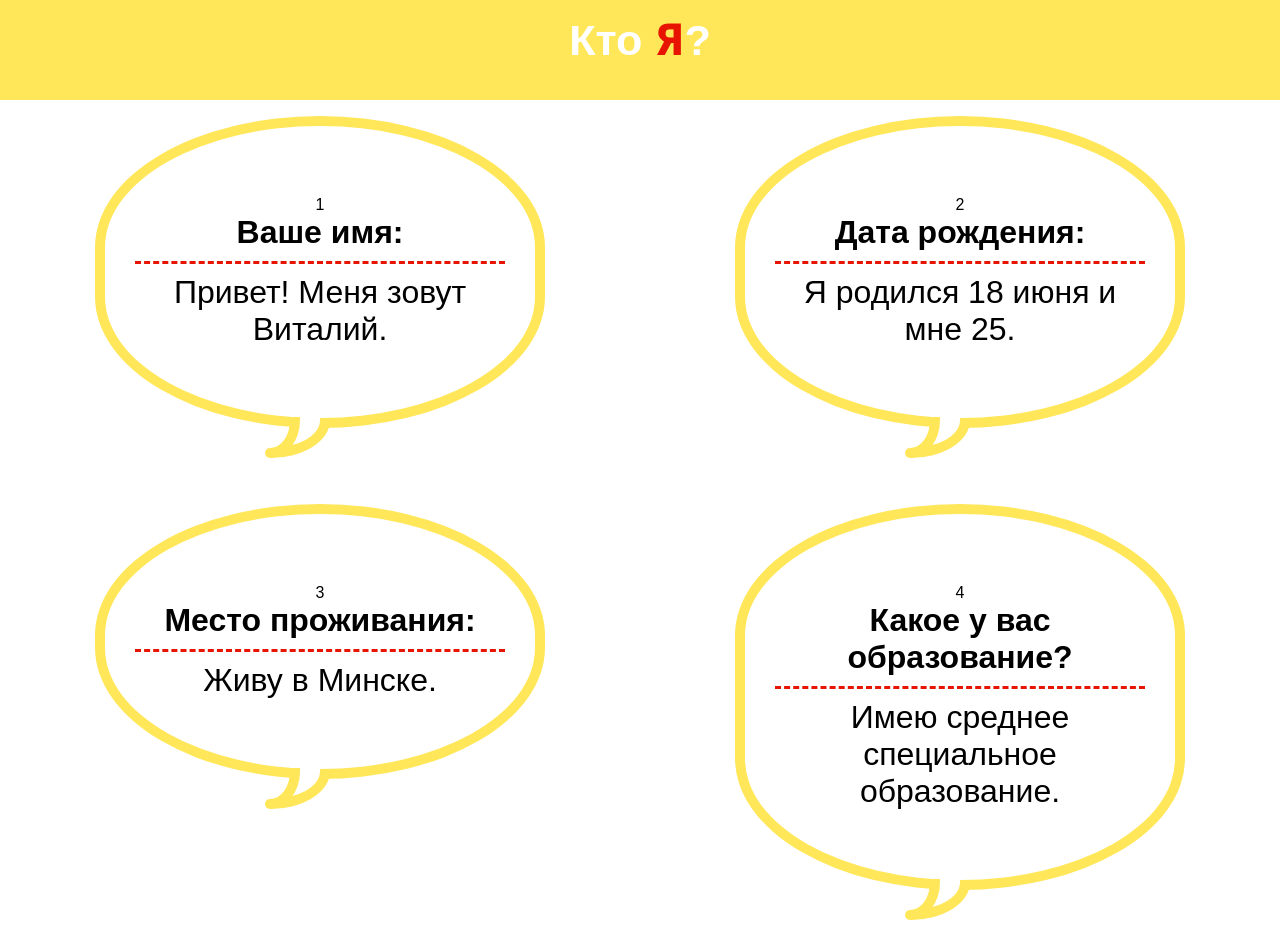
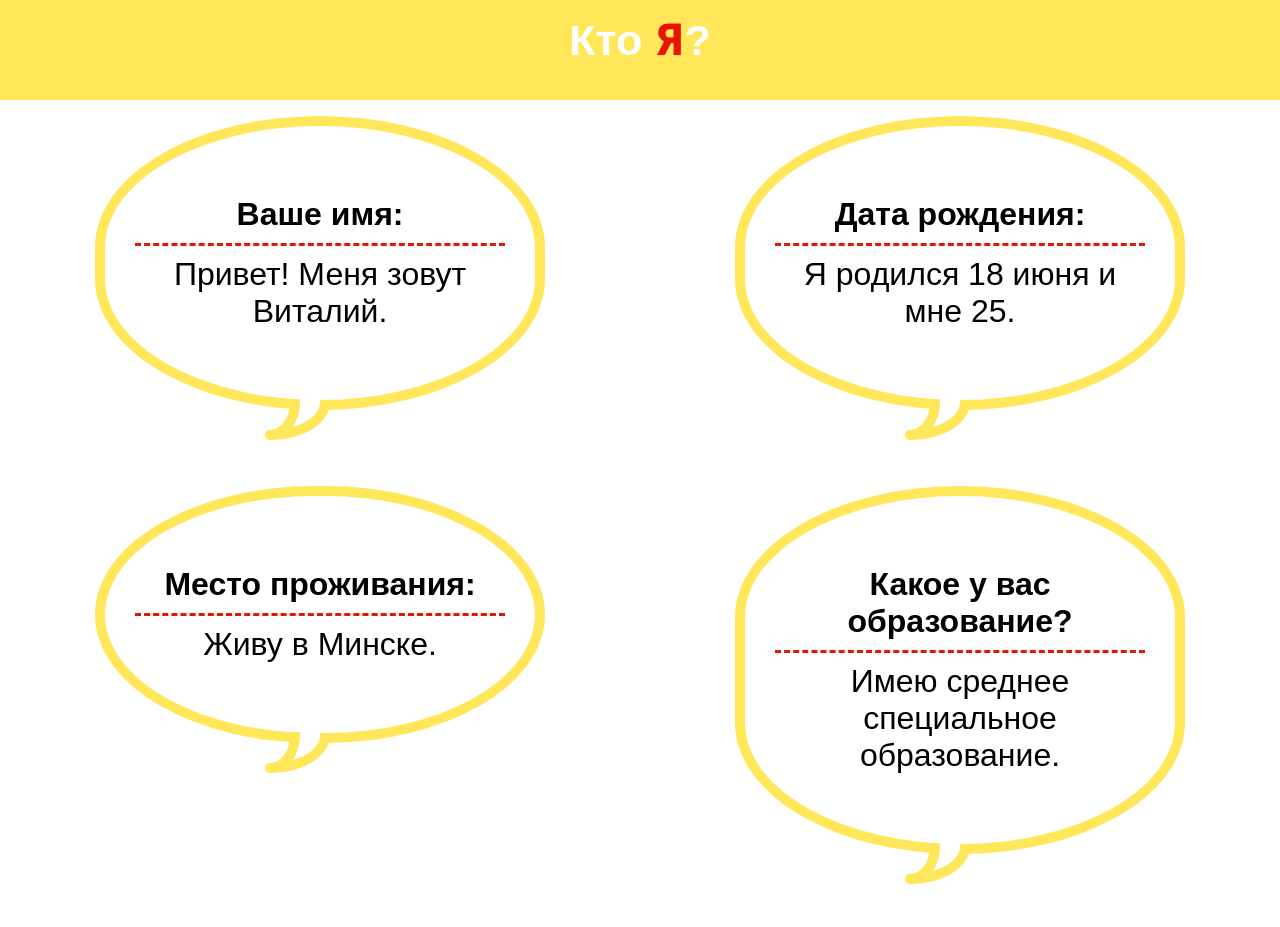
Before and after one commit to Ir1n/Shri-Minsk, a plain HTML site: page task-1/index.html in a window 1280 px wide. Shown: the top 927 px of the page. Drawn offline with Linux system fonts and the light colour scheme.

Commit message:
Few corrections.

```diff
--- a/task-1/index.html
+++ b/task-1/index.html
@@ -9,9 +9,11 @@
             margin: 0;
             padding: 0;
         }
+
         body {
             font-family: Arial, Helvetica, sans-serif;
         }
+
         header {
             padding-top: 15px;
             height: 100px;
@@ -20,33 +22,39 @@
             font: 1.8em Arial, Helvetica, sans-serif;
             color: #FFFFFF;
         }
+
         header span {
             font-family: Tahoma, sans-serif;
             color: #E61400;
         }
+
         main {
             display: flex;
             flex-wrap: wrap;
             justify-content: center;
             align-content: space-around;
         }
+
         main :nth-child(1) {order: 1}
         main :nth-child(2) {order: 2}
         main :nth-child(3) {order: 3}
         main :nth-child(4) {order: 4}
         main :nth-child(6) {order: 6}
         main :nth-child(7) {order: 7}
+
         hr {
             margin: 10px 0;
             border: 0;
             border-bottom: 3px dashed #E61400;
         }
+
         .person {
             align-self: flex-end;
             width: 450px;
             margin: auto;
             order: 5;
         }
+
         .cloud {
             align-self: flex-start;
             width: 450px;
@@ -58,6 +66,7 @@
             border: 10px solid #FFE759;
             border-radius: 240px / 140px;
         }
+
         .cloud:before {
             content: '';
             position: absolute;
@@ -74,6 +83,7 @@
             border-bottom-right-radius: 80px 50px;
             display: block;
         }
+
         .cloud:after {
             content: '';
             position: absolute;
@@ -91,13 +101,16 @@
             display: block;
 
         }
+
         .cloud p {
             margin: 0;
             font-size: 2em;
         }
+
         .cloud :first-child{
             font-weight: 600;
         }
+
         .cloud > :last-child:before {
             content: "";
             position: absolute;
@@ -110,6 +123,7 @@
             background: #FFE759;
             border-radius: 10px;
         }
+
         .cloud > :last-child:after {
             content: "";
             position: absolute;
@@ -120,7 +134,9 @@
             height: 15px;
             background: #fff;
         }
+
         @media (max-width: 916px){
+
             .person {order: 0;}
 
         }
@@ -132,24 +148,24 @@
     </header>
     <main>
 
-        <div class="cloud">1
+        <div class="cloud">
             <p>Ваше имя:</p>
             <hr/>
             <p>Привет! Меня зовут Виталий.</p>
         </div>
 
-        <div class="cloud">2
+        <div class="cloud">
             <p>Дата рождения:</p>
             <hr/>
             <p>Я родился 18 июня и мне 25.</p>
         </div>
 
-        <div class="cloud">3
+        <div class="cloud">
             <p>Место проживания:</p>
             <hr/>
             <p>Живу в Минске.</p>
         </div>
-        <div class="cloud">4
+        <div class="cloud">
             <p>Какое у вас образование?</p>
             <hr/>
             <p>Имею среднее специальное образование.</p>
@@ -160,13 +176,13 @@
                 </path>
             </g>
         </svg>
-        <div class="cloud">6
+        <div class="cloud">
             <p>Кем работали?</p>
             <hr/>
             <p>Работал 6 лет по специальности, но по состаянию здоровья, вынужден был сменть деятельность.</p>
             <p>С малых лет увлекался компьютерами и видеоиграми. Поэтому начал заниматься программированием.</p>
         </div>
-        <div class="cloud">7
+        <div class="cloud">
             <p>Какой у вас опыт веб-разработки?</p>
             <hr/>
             <p>Уже чуть более полугода изучаю HTML, CSS и JavaScript. Так как опыт работы у меня довольно скудный портфолио у меня... как бы отсутствует. Да и знаний в области дизайна ещё маловато.</p>
```
